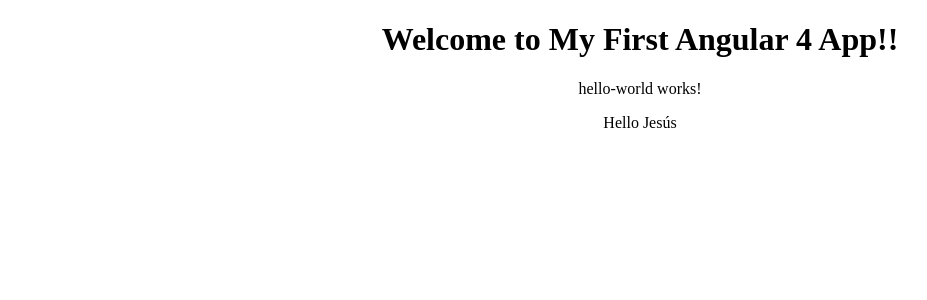
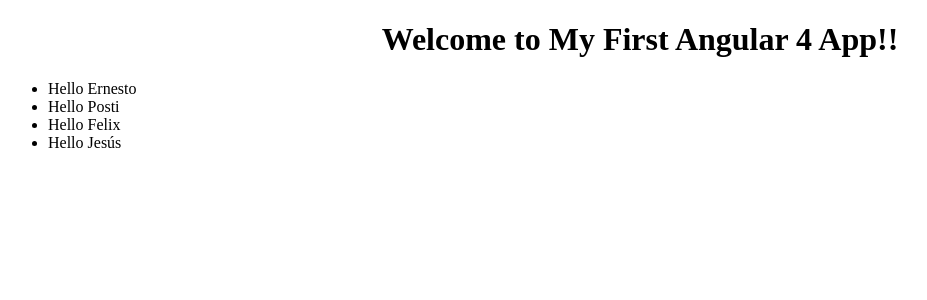
Before and after one commit to evuzLearn/angular4, an Angular app: page / in a window 1280 px wide. Shown: the top 300 px of the page, without its empty margins (0-927 px from the left). Built offline with nearby package versions, Linux system fonts and the light colour scheme.

Commit message:
Working with Arrays

```diff
--- a/src/app/app.component.html
+++ b/src/app/app.component.html
@@ -3,6 +3,6 @@
   <h1>
     Welcome to {{title}}!!
   </h1>
-  <app-hello-world> </app-hello-world>
-  <app-user-item></app-user-item>
 </div>
+
+<app-user-list></app-user-list>
--- a/src/app/app.module.ts
+++ b/src/app/app.module.ts
@@ -4,12 +4,14 @@
 import { AppComponent } from './app.component';
 import { HelloWorldComponent } from './hello-world/hello-world.component';
 import { UserItemComponent } from './user-item/user-item.component';
+import { UserListComponent } from './user-list/user-list.component';
 
 @NgModule({
   declarations: [
     AppComponent,
     HelloWorldComponent,
-    UserItemComponent
+    UserItemComponent,
+    UserListComponent
   ],
   imports: [
     BrowserModule
--- /dev/null
+++ b/src/app/user-list/user-list.component.html
@@ -0,0 +1,5 @@
+<ul>
+  <li *ngFor="let name of names">
+    Hello {{ name }}
+  </li>
+</ul>
--- /dev/null
+++ b/src/app/user-list/user-list.component.ts
@@ -0,0 +1,18 @@
+import { Component, OnInit } from '@angular/core';
+
+@Component({
+  selector: 'app-user-list',
+  templateUrl: './user-list.component.html',
+  styleUrls: ['./user-list.component.css']
+})
+export class UserListComponent implements OnInit {
+  public names: Array<string>;
+
+  constructor() {
+    this.names = ['Ernesto', 'Posti', 'Felix', 'Jesús'];
+  }
+
+  ngOnInit() {
+  }
+
+}
```
Also changed, not shown: src/app/user-list/user-list.component.css (added), 1 other file (tests, documents, lock files or other folders).
